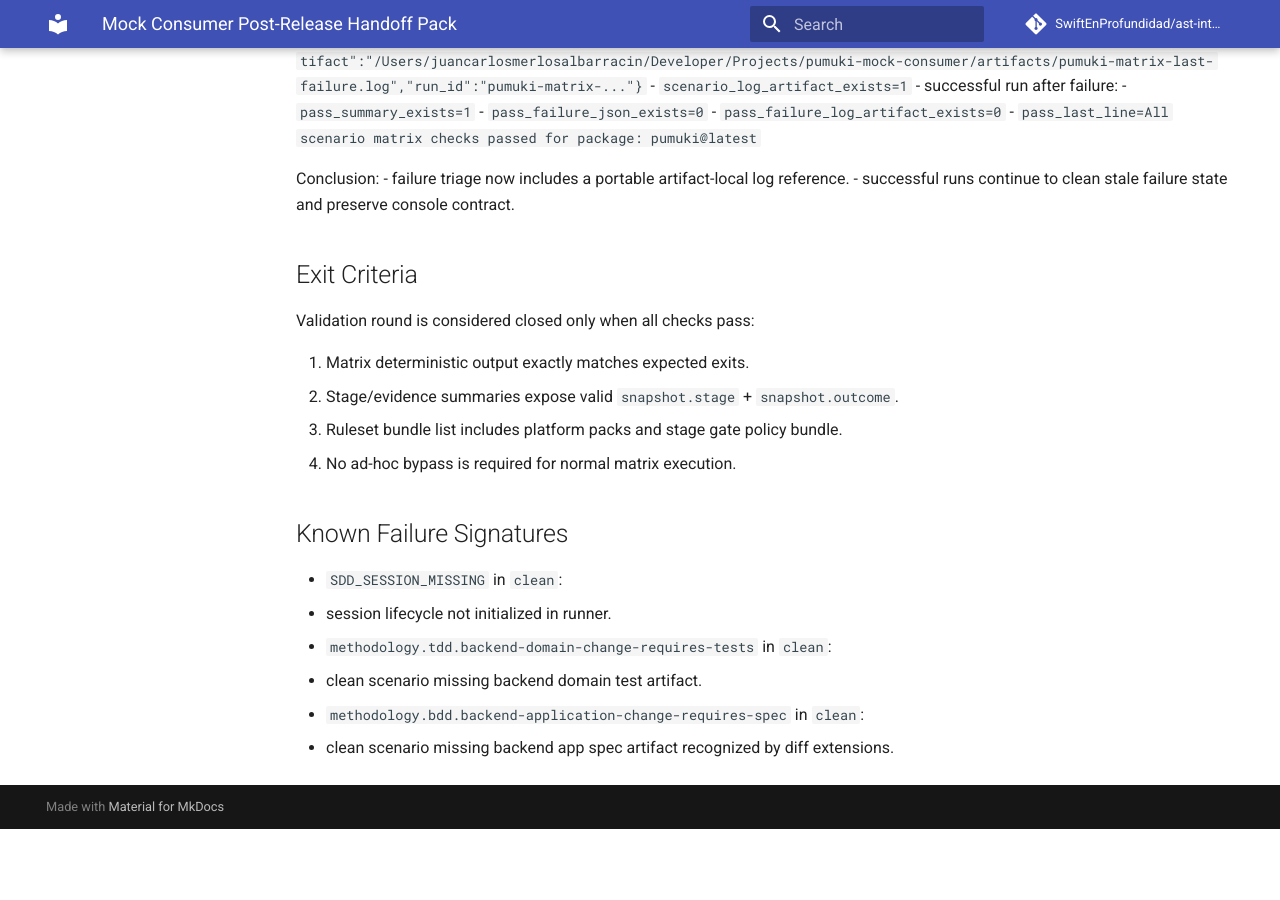
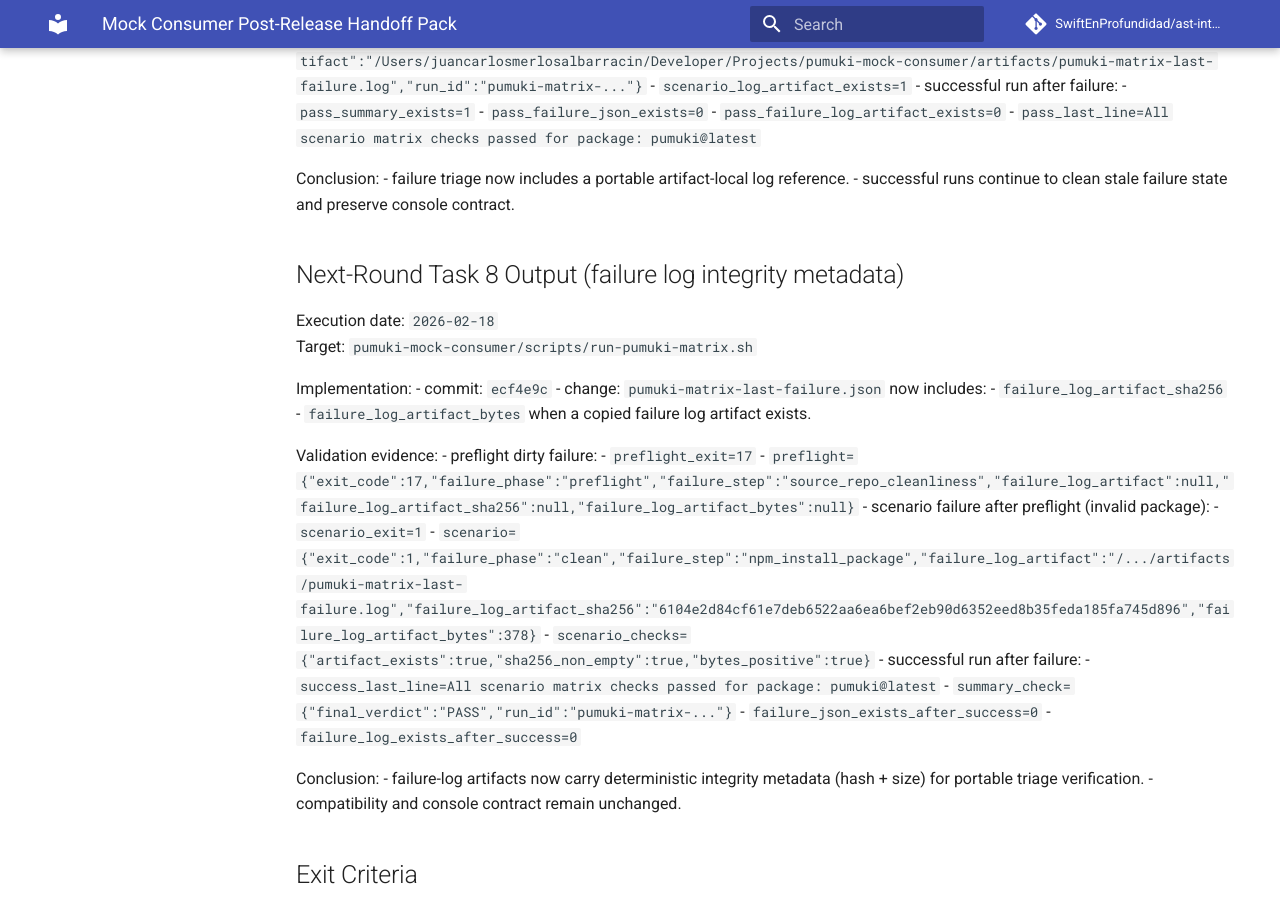
Before and after one commit to SwiftEnProfundidad/ast-intelligence-hooks, an MkDocs documentation site: the page built from docs/validation/mock-consumer-post-release-handoff-pack.md, in a window 1280 px wide and 900 px high, scrolled down 6848 px. Built offline with MkDocs 1.6.1 and Material for MkDocs 9.7.7, drawn with Linux system fonts in a browser that asks for light colours; comment, search, counter and statistics services are not loaded; before the commit the page ends 7677 px from its top, so only the background shows below that.

Commit message:
docs(validation): close task 8 and activate task 9 definition

```diff
--- a/docs/validation/mock-consumer-post-release-handoff-pack.md
+++ b/docs/validation/mock-consumer-post-release-handoff-pack.md
@@ -375,6 +375,36 @@ Conclusion:
 - failure triage now includes a portable artifact-local log reference.
 - successful runs continue to clean stale failure state and preserve console contract.
 
+## Next-Round Task 8 Output (failure log integrity metadata)
+
+Execution date: `2026-02-18`
+Target: `pumuki-mock-consumer/scripts/run-pumuki-matrix.sh`
+
+Implementation:
+- commit: `ecf4e9c`
+- change: `pumuki-matrix-last-failure.json` now includes:
+  - `failure_log_artifact_sha256`
+  - `failure_log_artifact_bytes`
+  when a copied failure log artifact exists.
+
+Validation evidence:
+- preflight dirty failure:
+  - `preflight_exit=17`
+  - `preflight={"exit_code":17,"failure_phase":"preflight","failure_step":"source_repo_cleanliness","failure_log_artifact":null,"failure_log_artifact_sha256":null,"failure_log_artifact_bytes":null}`
+- scenario failure after preflight (invalid package):
+  - `scenario_exit=1`
+  - `scenario={"exit_code":1,"failure_phase":"clean","failure_step":"npm_install_package","failure_log_artifact":"/.../artifacts/pumuki-matrix-last-failure.log","failure_log_artifact_sha256":"6104e2d84cf61e7deb6522aa6ea6bef2eb90d6352eed8b35feda185fa745d896","failure_log_artifact_bytes":378}`
+  - `scenario_checks={"artifact_exists":true,"sha256_non_empty":true,"bytes_positive":true}`
+- successful run after failure:
+  - `success_last_line=All scenario matrix checks passed for package: pumuki@latest`
+  - `summary_check={"final_verdict":"PASS","run_id":"pumuki-matrix-..."}`
+  - `failure_json_exists_after_success=0`
+  - `failure_log_exists_after_success=0`
+
+Conclusion:
+- failure-log artifacts now carry deterministic integrity metadata (hash + size) for portable triage verification.
+- compatibility and console contract remain unchanged.
+
 ## Exit Criteria
 
 Validation round is considered closed only when all checks pass:
```
Also changed, not shown: docs/REFRACTOR_PROGRESS.md (+2 -1 lines), docs/validation/mock-consumer-next-round-scope.md (+7 -0 lines).
